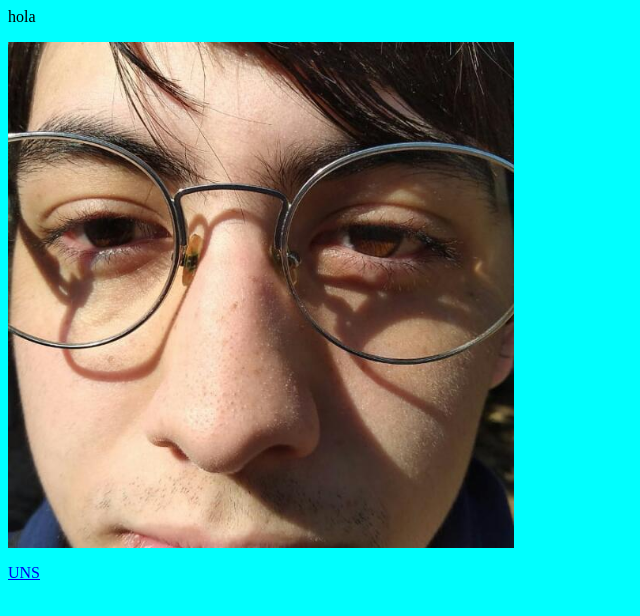
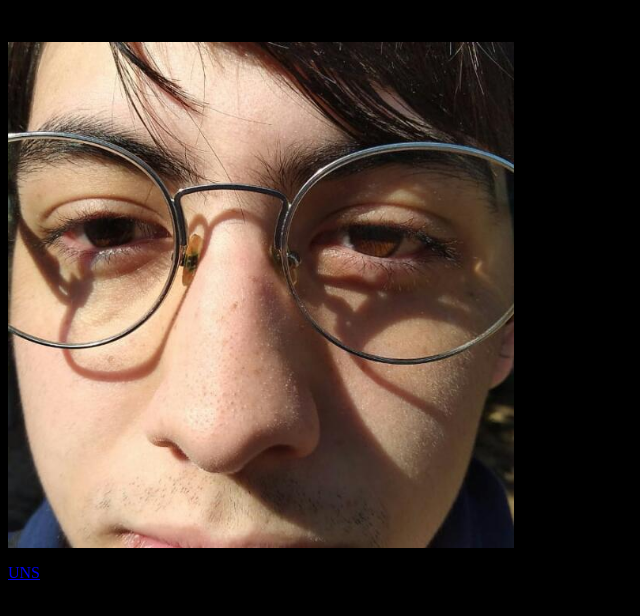
Before and after one commit to tobyrec/nahuel, a plain HTML site: page index.html in a window 1280 px wide. Shown: the whole page, without its empty margins (0-640 px from the left). Drawn offline with Linux system fonts and the light colour scheme.

Commit message:
Update index.html

```diff
--- a/index.html
+++ b/index.html
@@ -1,5 +1,5 @@
 <!DOCTRYPE html>
-<body bgcolor="00ffff">
+<body bgcolor="000000">
 <p>
 <cebter>hola
 <p>
```
